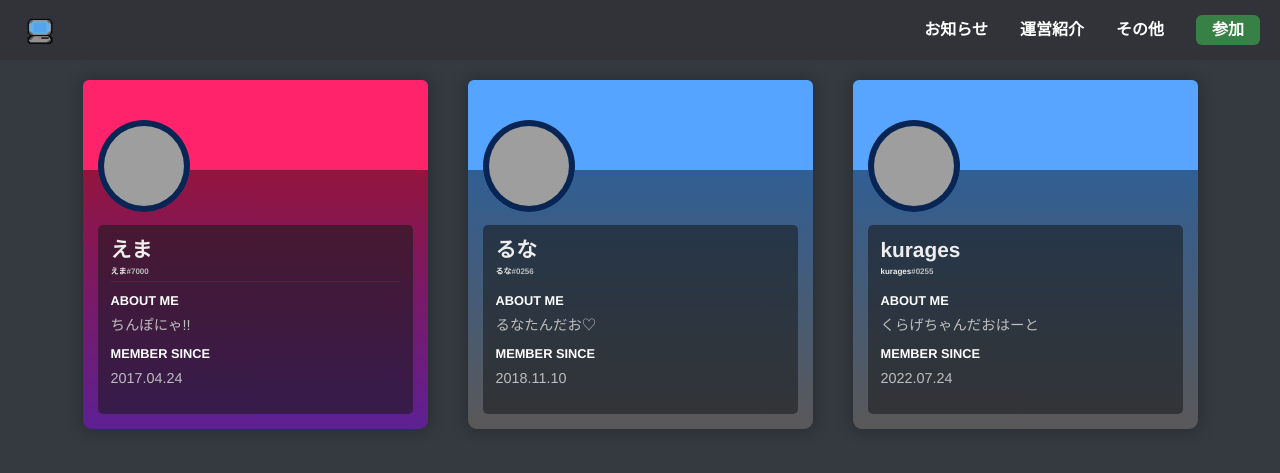
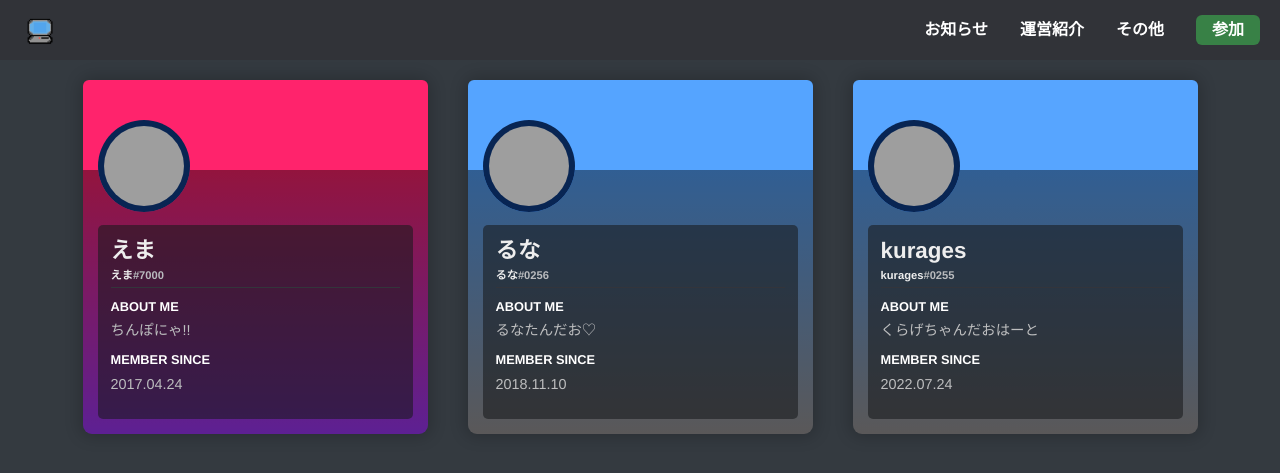
Before and after one commit to pc-com/pc-com.github.io, a Jekyll site: the page built from admin.html, in a window 1280 px wide. Shown: the top 473 px of the page. Built offline with Jekyll 4.4.1, drawn with Linux system fonts in a browser that asks for light colours; grey boxes are pictures that could not be loaded.

Commit message:
Update card.scss

```diff
--- a/_sass/utilities/card.scss
+++ b/_sass/utilities/card.scss
@@ -131,7 +131,7 @@
 			color: #eeeeee;
 			margin-bottom: 5px;
 			font-weight: 600;
-			font-size: 1.3rem;
+			font-size: 1.4rem;
 			display: flex;
 			flex-direction: row;
 			align-items: center;
@@ -144,7 +144,7 @@
 			color: #eeeeee;
 			margin-bottom: 5px;
 			font-weight: 600;
-			font-size: 0.5rem;
+			font-size: 0.7rem;
 			display: flex;
 			flex-direction: row;
 			align-items: center;
```
